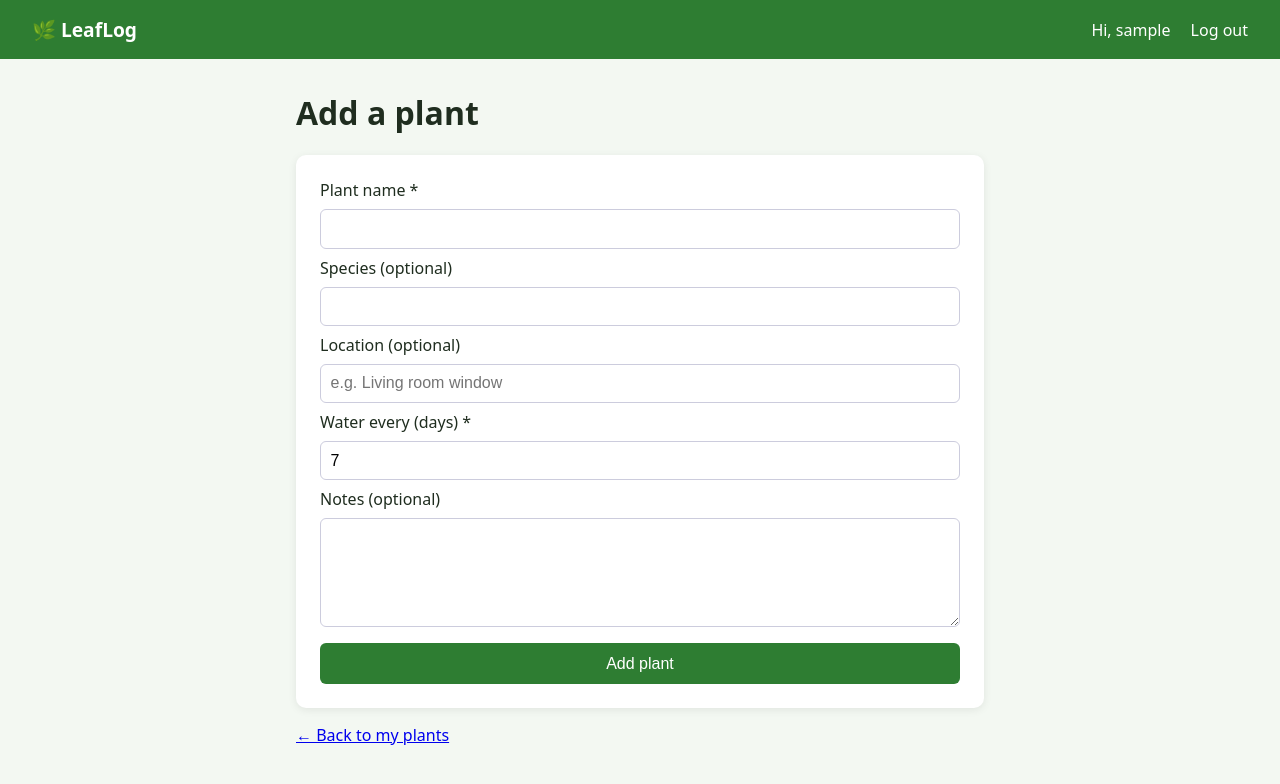
After one commit to faizaansaleemofficial/leaflog, a Flask app: page /plants/add in a window 1280 px wide. The commit adds this page. Shown: the top 784 px of the page. Run offline with Flask 3, Linux system fonts and the light colour scheme; the visitor is signed in with stand-in values (Sample User, id 1).

Commit message:
Add plant CRUD

```diff
--- a/app.py
+++ b/app.py
@@ -25,6 +25,8 @@ def login_required(view):
     return wrapped
 
 
+# ---------- Auth ----------
+
 @app.route("/")
 def index():
     if "user_id" in session:
@@ -43,19 +45,24 @@ def signup():
             flash("Password must be at least 8 characters.", "error")
             return render_template("signup.html")
 
-        # Check for duplicates
-        if supabase.table("users").select("id").eq("username", username).execute().data:
-            flash("That username is taken.", "error")
+        try:
+            # The database itself enforces unique usernames and emails
+            supabase.table("users").insert({
+                "username": username,
+                "email": email,
+                "password_hash": generate_password_hash(password),
+            }).execute()
+        except Exception as e:
+            detail = str(e).lower()
+            if "23505" in detail or "duplicate" in detail:
+                if "email" in detail:
+                    flash("That email is already registered. Try logging in.", "error")
+                else:
+                    flash("That username is taken. Try logging in, or pick another.", "error")
+            else:
+                print("Sign-up error:", e)
+                flash("Something went wrong. Please try again.", "error")
             return render_template("signup.html")
-        if supabase.table("users").select("id").eq("email", email).execute().data:
-            flash("That email is already registered.", "error")
-            return render_template("signup.html")
-
-        supabase.table("users").insert({
-            "username": username,
-            "email": email,
-            "password_hash": generate_password_hash(password),
-        }).execute()
 
         flash("Account created! Please log in.", "success")
         return redirect(url_for("login"))
@@ -89,10 +96,100 @@ def logout():
     return redirect(url_for("login"))
 
 
+# ---------- Plants (CRUD) ----------
+
+def read_plant_form():
+    """Validate the plant form. Returns (data, error_message)."""
+    name = request.form.get("name", "").strip()
+    if not name:
+        return None, "Plant name is required."
+
+    try:
+        interval = int(request.form.get("watering_interval_days", "7"))
+    except ValueError:
+        return None, "Watering interval must be a number."
+    if not 1 <= interval <= 365:
+        return None, "Watering interval must be between 1 and 365 days."
+
+    data = {
+        "name": name,
+        "species": request.form.get("species", "").strip() or None,
+        "location": request.form.get("location", "").strip() or None,
+        "watering_interval_days": interval,
+        "notes": request.form.get("notes", "").strip() or None,
+    }
+    return data, None
+
+
+def get_own_plant(plant_id):
+    """Fetch a plant only if it belongs to the logged-in user."""
+    result = (supabase.table("plants").select("*")
+              .eq("id", plant_id)
+              .eq("user_id", session["user_id"])
+              .execute())
+    return result.data[0] if result.data else None
+
+
 @app.route("/dashboard")
 @login_required
 def dashboard():
-    return render_template("dashboard.html")
+    plants = (supabase.table("plants").select("*")
+              .eq("user_id", session["user_id"])
+              .order("created_at", desc=True)
+              .execute().data)
+    return render_template("dashboard.html", plants=plants)
+
+
+@app.route("/plants/add", methods=["GET", "POST"])
+@login_required
+def add_plant():
+    if request.method == "POST":
+        data, error = read_plant_form()
+        if error:
+            flash(error, "error")
+            return render_template("plant_form.html", plant=request.form, mode="add")
+
+        data["user_id"] = session["user_id"]
+        supabase.table("plants").insert(data).execute()
+        flash("Plant added!", "success")
+        return redirect(url_for("dashboard"))
+
+    return render_template("plant_form.html", plant={}, mode="add")
+
+
+@app.route("/plants/<int:plant_id>/edit", methods=["GET", "POST"])
+@login_required
+def edit_plant(plant_id):
+    plant = get_own_plant(plant_id)
+    if not plant:
+        flash("Plant not found.", "error")
+        return redirect(url_for("dashboard"))
+
+    if request.method == "POST":
+        data, error = read_plant_form()
+        if error:
+            flash(error, "error")
+            return render_template("plant_form.html", plant=request.form, mode="edit")
+
+        (supabase.table("plants").update(data)
+         .eq("id", plant_id)
+         .eq("user_id", session["user_id"])
+         .execute())
+        flash("Plant updated!", "success")
+        return redirect(url_for("dashboard"))
+
+    return render_template("plant_form.html", plant=plant, mode="edit")
+
+
+@app.route("/plants/<int:plant_id>/delete", methods=["POST"])
+@login_required
+def delete_plant(plant_id):
+    (supabase.table("plants").delete()
+     .eq("id", plant_id)
+     .eq("user_id", session["user_id"])
+     .execute())
+    flash("Plant deleted.", "success")
+    return redirect(url_for("dashboard"))
 
 
 if __name__ == "__main__":
--- a/static/css/style.css
+++ b/static/css/style.css
@@ -14,3 +14,21 @@ button:hover { background: #1b5e20; }
 .flash { padding: .8rem 1rem; border-radius: 6px; margin-bottom: 1rem; }
 .flash.error { background: #fdecea; color: #b71c1c; }
 .flash.success { background: #e8f5e9; color: #1b5e20; }
+.page-head { display: flex; justify-content: space-between; align-items: center; }
+.btn { display: inline-block; padding: .6rem 1rem; background: #2e7d32; color: white;
+       border-radius: 6px; text-decoration: none; }
+.btn:hover { background: #1b5e20; }
+.btn.small, button.small { padding: .4rem .8rem; font-size: .9rem; margin-top: 0; }
+button.danger { background: #c62828; }
+button.danger:hover { background: #8e0000; }
+.plant-grid { display: grid; grid-template-columns: repeat(auto-fill, minmax(220px, 1fr)); gap: 1rem; }
+.plant-card { background: white; padding: 1rem; border-radius: 10px;
+              box-shadow: 0 2px 8px rgba(0,0,0,.08); }
+.plant-card h2 { margin: 0 0 .3rem; }
+.species { color: #666; font-style: italic; margin-top: 0; }
+.notes { font-size: .9rem; color: #444; }
+.card-actions { display: flex; gap: .5rem; margin-top: .8rem; align-items: center; }
+.delete-form { margin: 0; }
+.empty { text-align: center; align-items: center; }
+textarea { padding: .6rem; border: 1px solid #ccd; border-radius: 6px;
+           font-size: 1rem; font-family: inherit; }
--- /dev/null
+++ b/templates/plant_form.html
@@ -0,0 +1,32 @@
+{% extends "base.html" %}
+{% block title %}{{ "Edit plant" if mode == "edit" else "Add plant" }} · LeafLog{% endblock %}
+{% block content %}
+<h1>{{ "Edit plant" if mode == "edit" else "Add a plant" }}</h1>
+
+<form method="POST" class="card">
+  <label for="name">Plant name *</label>
+  <input type="text" id="name" name="name" required maxlength="60"
+         value="{{ plant.get('name', '') }}">
+
+  <label for="species">Species (optional)</label>
+  <input type="text" id="species" name="species" maxlength="80"
+         value="{{ plant.get('species') or '' }}">
+
+  <label for="location">Location (optional)</label>
+  <input type="text" id="location" name="location" maxlength="80"
+         placeholder="e.g. Living room window"
+         value="{{ plant.get('location') or '' }}">
+
+  <label for="watering_interval_days">Water every (days) *</label>
+  <input type="number" id="watering_interval_days" name="watering_interval_days"
+         required min="1" max="365"
+         value="{{ plant.get('watering_interval_days', 7) }}">
+
+  <label for="notes">Notes (optional)</label>
+  <textarea id="notes" name="notes" rows="4" maxlength="500">{{ plant.get('notes') or '' }}</textarea>
+
+  <button type="submit">{{ "Save changes" if mode == "edit" else "Add plant" }}</button>
+</form>
+
+<p><a href="{{ url_for('dashboard') }}">← Back to my plants</a></p>
+{% endblock %}
```
Also changed, not shown: templates/dashboard.html (+39 -2 lines).
